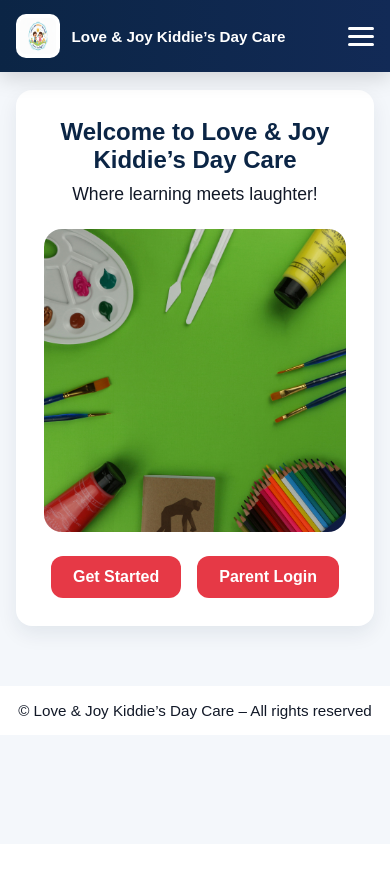
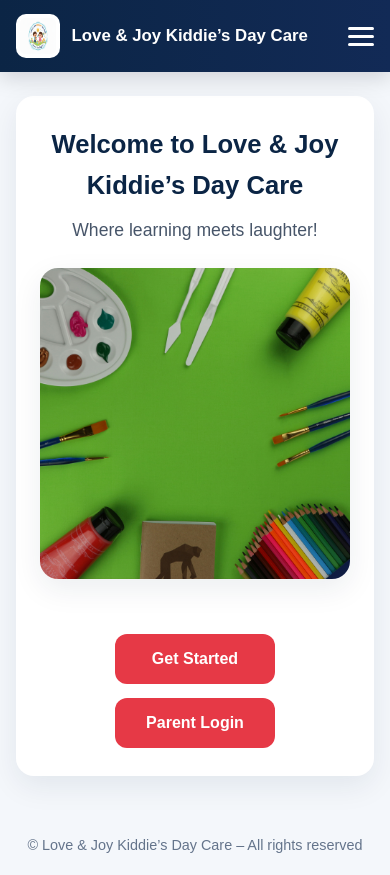
Before and after one commit to AlexMorea/kiddiesjoy, a Django app: template core/templates/home.html in a window 390 px wide. Before the commit the page ends 719 px from the top, so only its background shows below. Run offline with Django 5.2, Linux system fonts and the light colour scheme; the template is opened without the code that fills it, so the values that code supplies are empty.

Commit message:
UI polish: responsive navbar, centered hero, mobile burger menu

```diff
--- a/core/static/css/style.css
+++ b/core/static/css/style.css
@@ -3,7 +3,7 @@
   --white: #ffffff;
   --accent: #e63946;
   --muted: #f4f7fb;
-  --card-shadow: 0 8px 20px rgba(11, 37, 69, 0.08);
+  --card-shadow: 0 10px 30px rgba(11, 37, 69, 0.08);
 }
 
 /* RESET */
@@ -17,30 +17,36 @@ body {
   font-family: "Poppins", sans-serif;
   background: var(--muted);
   color: #111827;
+  line-height: 1.6;
 }
 
-/* CONTAINER */
+/* LAYOUT */
 .container {
   width: 92%;
-  max-width: 1200px;
-  margin: auto;
+  max-width: 1100px;
+  margin: 0 auto;
+}
+
+.page-wrapper {
+  padding-top: 96px;
+  padding-bottom: 40px;
 }
 
 /* NAVBAR */
 .navbar {
   background: linear-gradient(90deg, var(--navy), #122a56);
   position: fixed;
+  top: 0;
   width: 100%;
-  top: 0;
-  z-index: 1000;
-  box-shadow: 0 6px 20px rgba(0, 0, 0, 0.15);
+  z-index: 999;
+  box-shadow: 0 6px 20px rgba(2, 6, 23, 0.15);
 }
 
 .nav-flex {
   display: flex;
   align-items: center;
   justify-content: space-between;
-  padding: 14px 0;
+  height: 72px;
 }
 
 .logo-box {
@@ -58,8 +64,8 @@ body {
 }
 
 .logo-text {
-  color: white;
-  font-weight: 700;
+  color: var(--white);
+  font-weight: 800;
   font-size: 1.05rem;
 }
 
@@ -71,11 +77,12 @@ nav ul {
 }
 
 nav a {
-  color: white;
+  color: var(--white);
   text-decoration: none;
   padding: 8px 14px;
   border-radius: 8px;
   font-weight: 600;
+  transition: all 0.2s ease;
 }
 
 nav a:hover {
@@ -86,29 +93,29 @@ nav a:hover {
 .burger {
   display: none;
   flex-direction: column;
+  gap: 5px;
   cursor: pointer;
-  gap: 5px;
 }
 
-.burger span {
+.burger div {
   width: 26px;
   height: 3px;
-  background: white;
+  background: var(--white);
   border-radius: 3px;
-  transition: 0.3s;
+  transition: all 0.3s ease;
 }
 
-.burger.active span:nth-child(1) {
+.burger.active div:nth-child(1) {
   transform: rotate(45deg) translate(5px, 5px);
 }
-.burger.active span:nth-child(2) {
+.burger.active div:nth-child(2) {
   opacity: 0;
 }
-.burger.active span:nth-child(3) {
+.burger.active div:nth-child(3) {
   transform: rotate(-45deg) translate(6px, -6px);
 }
 
-/* MOBILE NAV */
+/* MOBILE MENU */
 nav ul.active {
   position: absolute;
   top: 72px;
@@ -116,76 +123,75 @@ nav ul.active {
   width: 100%;
   background: var(--navy);
   flex-direction: column;
-  padding: 16px;
+  padding: 16px 0;
 }
 
-/* PAGE */
-.page-wrapper {
-  margin-top: 90px;
-  padding-bottom: 60px;
+/* MAIN CONTENT */
+.main-content {
+  background: var(--white);
+  border-radius: 18px;
+  padding: 28px 24px;
+  box-shadow: var(--card-shadow);
+  text-align: center;
+  animation: fadeSlide 0.5s ease both;
 }
 
-/* CONTENT CARD */
-.main-content {
-  background: white;
-  padding: 28px;
-  border-radius: 16px;
-  box-shadow: var(--card-shadow);
-  animation: fadeUp 0.4s ease;
-}
-
-h1 {
-  text-align: center;
+.main-content h1 {
   color: var(--navy);
+  font-size: 2rem;
   margin-bottom: 10px;
 }
 
-p {
-  text-align: center;
+.main-content p {
   font-size: 1.1rem;
+  color: #475569;
 }
 
 /* HERO IMAGE */
 .home-hero {
+  margin: 24px auto;
   max-width: 720px;
   width: 100%;
   border-radius: 18px;
-  margin: 24px auto;
-  display: block;
+  box-shadow: var(--card-shadow);
 }
 
 /* BUTTONS */
 .center-btn {
+  margin-top: 24px;
   display: flex;
   justify-content: center;
-  gap: 16px;
+  gap: 14px;
   flex-wrap: wrap;
 }
 
 .button {
   background: var(--accent);
-  color: white;
-  padding: 12px 22px;
+  color: var(--white);
+  padding: 12px 20px;
   border-radius: 12px;
   font-weight: 700;
   text-decoration: none;
-  transition: 0.2s;
+  min-width: 160px;
+  text-align: center;
+  transition: all 0.25s ease;
 }
 
 .button:hover {
-  transform: translateY(-3px);
+  transform: translateY(-2px);
+  opacity: 0.95;
 }
 
 /* FOOTER */
 .footer {
   text-align: center;
-  padding: 16px;
-  background: white;
-  font-size: 0.95rem;
+  padding: 18px;
+  font-size: 0.9rem;
+  color: #64748b;
 }
 
 /* ANIMATION */
-@keyframes fadeUp {
+@keyframes fadeSlide {
   from {
     opacity: 0;
     transform: translateY(16px);
@@ -202,11 +208,15 @@ p {
     display: none;
   }
 
+  nav ul.active {
+    display: flex;
+  }
+
   .burger {
     display: flex;
   }
 
-  .logo-text {
-    font-size: 0.95rem;
+  .main-content h1 {
+    font-size: 1.6rem;
   }
 }
--- a/core/templates/base.html
+++ b/core/templates/base.html
@@ -30,11 +30,11 @@
           {% endif %}
         </ul>
 
-        <!-- BURGER -->
-        <div class="burger" onclick="toggleMenu()">
-          <span></span>
-          <span></span>
-          <span></span>
+        <!-- BURGER MENU -->
+        <div class="burger" id="burger">
+          <div></div>
+          <div></div>
+          <div></div>
         </div>
       </div>
     </nav>
@@ -46,10 +46,13 @@
     </footer>
 
     <script>
-      function toggleMenu() {
-        document.getElementById("nav-links").classList.toggle("active");
-        document.querySelector(".burger").classList.toggle("active");
-      }
+      const burger = document.getElementById("burger");
+      const navLinks = document.getElementById("nav-links");
+
+      burger.addEventListener("click", () => {
+        burger.classList.toggle("active");
+        navLinks.classList.toggle("active");
+      });
     </script>
   </body>
 </html>
```
